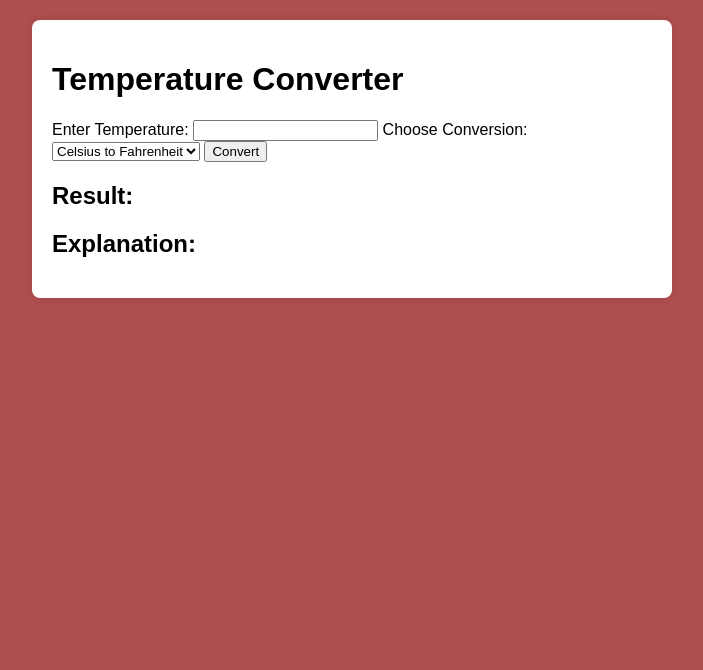
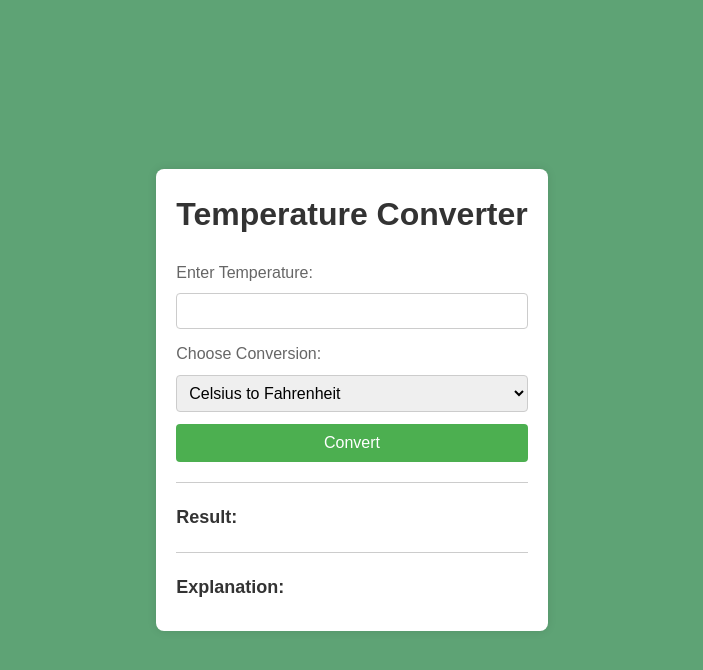
Before and after one commit to tiwi126/mini-project, a plain HTML site: page index.html in a window 1280 px wide. Shown: the whole page, without its empty margins (288-991 px from the left). Drawn offline with Linux system fonts and the light colour scheme.

Commit message:
Update styles.css

```diff
--- a/styles.css
+++ b/styles.css
@@ -1,23 +1,87 @@
+/* Reset default margin and padding */
+* {
+    margin: 0;
+    padding: 0;
+    box-sizing: border-box;
+}
+
+/* Body styling */
 body {
     font-family: Arial, sans-serif;
-    background-color: #af4e4e;
-    margin: 0;
-    padding: 0;
+    line-height: 1.6;
+    background-color: #5ea375;
+    display: flex;
+    justify-content: center;
+    align-items: center;
+    height: 100vh;
 }
 
+/* Container styling */
 .container {
-    max-width: 600px;
-    margin: 20px auto;
+    max-width: 400px;
     background-color: #fff;
     padding: 20px;
     border-radius: 8px;
-    box-shadow: 0 0 10px rgba(0, 0, 0, 0.1);
+    box-shadow: 0 0 10px rgba(0,0,0,0.1);
 }
 
+/* Heading styling */
+h1 {
+    text-align: center;
+    margin-bottom: 20px;
+    color: #333;
+}
+
+/* Form styling */
 form {
     margin-bottom: 20px;
 }
 
+label {
+    display: block;
+    margin-bottom: 8px;
+    color: #666;
+}
+
+input[type="number"],
+select {
+    width: 100%;
+    padding: 8px;
+    font-size: 16px;
+    margin-bottom: 12px;
+    border: 1px solid #ccc;
+    border-radius: 4px;
+}
+
+button {
+    display: block;
+    width: 100%;
+    padding: 10px;
+    font-size: 16px;
+    background-color: #4CAF50;
+    color: #fff;
+    border: none;
+    border-radius: 4px;
+    cursor: pointer;
+}
+
+button:hover {
+    background-color: #0594ad;
+}
+
+/* Result and Explanation styling */
 .result {
     margin-top: 20px;
+    border-top: 1px solid #ccc;
+    padding-top: 20px;
 }
+
+h2 {
+    color: #333;
+    font-size: 18px;
+    margin-bottom: 10px;
+}
+
+p {
+    color: #666;
+}
```
